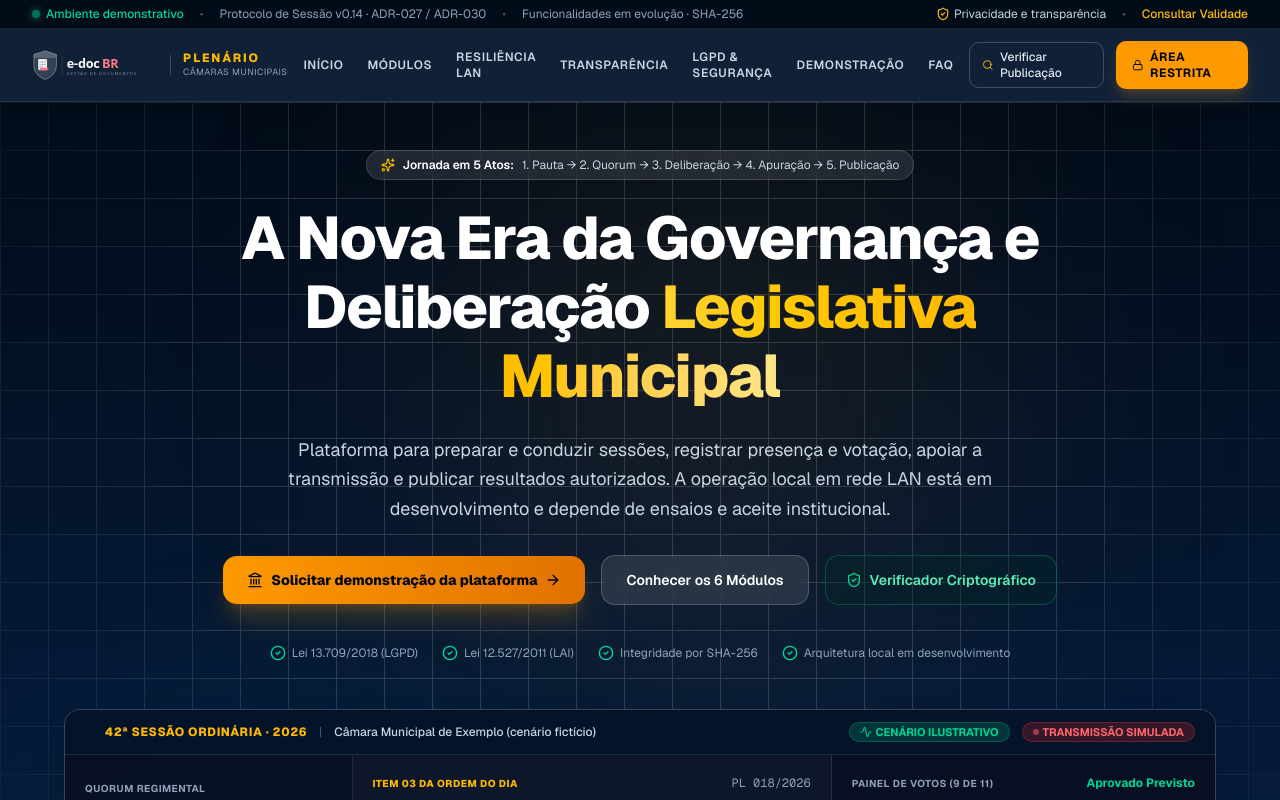
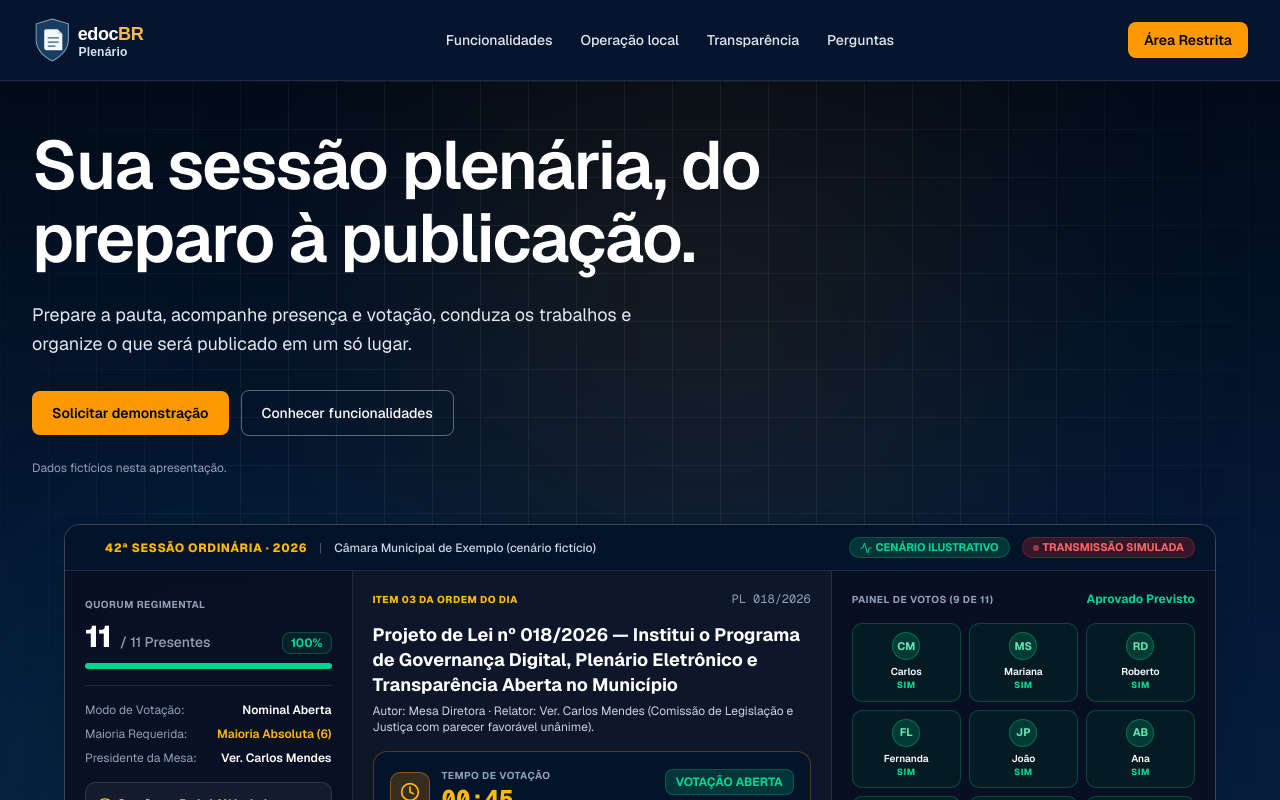
Before and after one commit to ticamaramucuri-ai/edocbrplenario, a Next.js app: page /apresentacao in a window 1280 px wide. Shown: the top 800 px of the page. Built offline with nearby package versions, Linux system fonts and the light colour scheme.

Commit message:
fix(landing): simplificar topo e unificar marca do plenario

```diff
--- a/src/components/app/institutional-login-dialog.tsx
+++ b/src/components/app/institutional-login-dialog.tsx
@@ -1,10 +1,10 @@
 'use client'
 
 import Link from 'next/link'
-import Image from 'next/image'
 import { ArrowUpRight, ExternalLink, Landmark, Lock, ShieldCheck, Sparkles, X } from 'lucide-react'
 
 import { Dialog, DialogContent, DialogDescription, DialogHeader, DialogTitle } from '@/components/ui/dialog'
+import { BrandLogo } from '@/components/brand/brand-logo'
 import { Separator } from '@/components/ui/separator'
 import LoginForm, { type LoggedInActor } from '@/components/app/login-form'
 import { useApp } from '@/lib/store'
@@ -46,19 +46,7 @@ export function InstitutionalLoginDialog({
 
           <DialogHeader className="relative z-10 space-y-2 text-left">
             <div className="flex items-center justify-between gap-3">
-              <div className="flex items-center gap-2.5">
-                <Image
-                  src="/brand/edocbr-logo-white.svg"
-                  alt="e-docBR"
-                  width={110}
-                  height={28}
-                  className="h-6 w-auto object-contain"
-                />
-                <span className="h-4 w-[1px] bg-white/20" />
-                <span className="text-[10px] font-extrabold tracking-[0.16em] text-amber-400">
-                  PLENÁRIO
-                </span>
-              </div>
+              <BrandLogo inverse compact />
 
               <span className="inline-flex items-center gap-1.5 rounded-full border border-emerald-500/40 bg-emerald-500/15 px-2 py-0.5 text-[10px] font-mono font-bold text-emerald-300">
                 <span className="size-1.5 rounded-full bg-emerald-400 animate-pulse shadow-[0_0_8px_#34d399]" />
--- a/src/components/app/institutional-login.tsx
+++ b/src/components/app/institutional-login.tsx
@@ -2,7 +2,6 @@
 
 import { useState } from 'react'
 import Link from 'next/link'
-import Image from 'next/image'
 import { ArrowLeft, CheckCircle2, ChevronRight, KeyRound, Landmark, Lock, ShieldCheck, Sparkles } from 'lucide-react'
 import LoginForm, { type LoggedInActor } from '@/components/app/login-form'
 import { BrandLogo } from '@/components/brand/brand-logo'
@@ -44,20 +43,7 @@ export function InstitutionalLogin({
 
           {/* Topo do Cofre */}
           <div className="relative z-10 flex items-center justify-between gap-4">
-            <div className="flex items-center gap-3">
-              <Image
-                src="/brand/edocbr-logo-white.svg"
-                alt="e-docBR"
-                width={120}
-                height={32}
-                className="h-8 w-auto object-contain"
-                priority
-              />
-              <span className="h-5 w-[1px] bg-white/30" />
-              <span className="text-[11px] font-extrabold tracking-[0.16em] text-amber-300">
-                PLENÁRIO
-              </span>
-            </div>
+            <BrandLogo inverse compact />
 
             <span className="inline-flex items-center gap-1.5 rounded-full border border-emerald-500/40 bg-emerald-500/15 px-2.5 py-0.5 text-[10.5px] font-mono font-bold text-emerald-300">
               <span className="size-1.5 rounded-full bg-emerald-400 shadow-[0_0_8px_#34d399]" />
--- a/src/components/brand/brand-logo.tsx
+++ b/src/components/brand/brand-logo.tsx
@@ -10,18 +10,15 @@ type BrandLogoProps = {
 /** Identidade do produto. A Câmara usa seu brasão em componente separado. */
 export function BrandLogo({ inverse = false, compact = false, className }: BrandLogoProps) {
   return (
-    <div className={cn('flex min-w-0 items-center gap-2', className)} aria-label="edocBR Plenário">
+    <div className={cn('flex min-w-0 items-center', className)}>
       <Image
         src={inverse ? '/brand/edocbr-logo-white.svg' : '/brand/edocbr-logo-dark.svg'}
-        alt="e-docBR"
+        alt="edocBR Plenário"
         width={268}
         height={68}
-        className={cn('h-auto shrink-0 object-contain', compact ? 'w-[106px]' : 'w-[134px]')}
+        className={cn('h-auto shrink-0 object-contain', compact ? 'w-[150px]' : 'w-[180px]')}
         priority
       />
-      <span className={cn('border-l pl-2 text-[10px] font-extrabold tracking-[0.12em]', inverse ? 'border-white/35 text-white' : 'border-[#062f63]/25 text-[#031f43]')}>
-        PLENÁRIO
-      </span>
     </div>
   )
 }
--- a/src/modules/landing/landing-view.tsx
+++ b/src/modules/landing/landing-view.tsx
@@ -2,7 +2,6 @@
 
 import { useState } from 'react'
 import Link from 'next/link'
-import Image from 'next/image'
 import {
   Activity,
   ArrowRight,
@@ -18,6 +17,7 @@ import {
   HelpCircle,
   Landmark,
   Lock,
+  Menu,
   Search,
   Server,
   ShieldAlert,
@@ -28,6 +28,7 @@ import {
   Vote,
   Wifi,
   WifiOff,
+  X,
 } from 'lucide-react'
 
 import { BrandLogo } from '@/components/brand/brand-logo'
@@ -44,6 +45,7 @@ interface LandingViewProps {
 
 export function LandingView({ onOpenLoginModal }: LandingViewProps) {
   const [openFaq, setOpenFaq] = useState<number | null>(null)
+  const [menuOpen, setMenuOpen] = useState(false)
 
   const toggleFaq = (index: number) => {
     setOpenFaq(openFaq === index ? null : index)
@@ -51,121 +53,62 @@ export function LandingView({ onOpenLoginModal }: LandingViewProps) {
 
   return (
     <div className="min-h-screen bg-slate-50 text-slate-900 selection:bg-amber-400 selection:text-slate-950 font-sans">
-      {/* ═══════════════════════════════════════════════════════════════════════
-          TOPO: BARRA DE TELEMETRIA INSTITUCIONAL
-          ═══════════════════════════════════════════════════════════════════════ */}
-      <div className="bg-[#020b18] border-b border-white/10 text-xs text-slate-300 py-1.5 px-4 sm:px-8">
-        <div className="max-w-7xl mx-auto flex flex-wrap items-center justify-between gap-3 text-[11px] sm:text-xs">
-          <div className="flex items-center gap-4 flex-wrap">
-            <span className="flex items-center gap-1.5 font-medium text-emerald-400">
-              <span className="size-2 rounded-full bg-emerald-400 animate-pulse shadow-[0_0_8px_#34d399]" />
-              Ambiente demonstrativo
-            </span>
-            <span className="hidden md:inline text-white/30">•</span>
-            <span className="hidden md:inline text-slate-400">
-              Protocolo de Sessão v0.14 · ADR-027 / ADR-030
-            </span>
-            <span className="hidden lg:inline text-white/30">•</span>
-            <span className="hidden lg:inline text-slate-400">
-              Funcionalidades em evolução · SHA-256
-            </span>
-          </div>
-          <div className="flex items-center gap-4 text-slate-400">
-            <span className="flex items-center gap-1 text-slate-300">
-              <ShieldCheck className="size-3.5 text-amber-400" />
-              Privacidade e transparência
-            </span>
-            <span className="text-white/30">•</span>
-            <a
-              href="#verificador"
-              className="text-amber-400 hover:text-amber-300 underline-offset-2 hover:underline transition-colors font-medium"
-            >
-              Consultar Validade
-            </a>
-          </div>
-        </div>
-      </div>
-
-      {/* ═══════════════════════════════════════════════════════════════════════
-          NAVBAR PRINCIPAL INSTITUCIONAL
-          ═══════════════════════════════════════════════════════════════════════ */}
-      <header className="sticky top-0 z-50 bg-[#04152d]/95 backdrop-blur-md border-b border-white/10 text-white">
-        <div className="max-w-7xl mx-auto px-4 sm:px-8 h-18 flex items-center justify-between gap-4">
-          {/* Logo & Marca */}
-          <Link href="/" className="flex items-center gap-3 shrink-0 group">
-            <Image
-              src="/brand/edocbr-logo-white.svg"
-              alt="e-docBR"
-              width={124}
-              height={32}
-              className="h-8 w-auto object-contain transition-transform group-hover:scale-105"
-              priority
-            />
-            <span className="h-5 w-[1px] bg-white/20" />
-            <div className="flex flex-col">
-              <span className="text-xs font-extrabold tracking-[0.16em] text-amber-400">
-                PLENÁRIO
-              </span>
-              <span className="text-[9px] uppercase tracking-wider text-slate-400">
-                Câmaras Municipais
-              </span>
-            </div>
+      <header className="sticky top-0 z-50 border-b border-white/10 bg-[#04152d] text-white">
+        <div className="mx-auto flex h-20 max-w-7xl items-center justify-between gap-5 px-4 sm:px-8">
+          <Link href="/" className="shrink-0 rounded-sm focus-visible:outline-2 focus-visible:outline-offset-4 focus-visible:outline-amber-400">
+            <BrandLogo inverse />
           </Link>
 
-          {/* Links de Navegação */}
-          <nav className="hidden lg:flex items-center gap-6 text-xs uppercase tracking-wider font-semibold text-slate-300">
-            <a href="#hero" className="hover:text-amber-400 transition-colors">
-              Início
-            </a>
-            <a href="#modulos" className="hover:text-amber-400 transition-colors">
-              Módulos
-            </a>
-            <a href="#arquitetura" className="hover:text-amber-400 transition-colors">
-              Resiliência LAN
-            </a>
-            <a href="#transparencia" className="hover:text-amber-400 transition-colors">
-              Transparência
-            </a>
-            <a href="#lgpd" className="hover:text-amber-400 transition-colors">
-              LGPD & Segurança
-            </a>
-            <a href="#onboarding" className="hover:text-amber-400 transition-colors">
-              Demonstração
-            </a>
-            <a href="#faq" className="hover:text-amber-400 transition-colors">
-              FAQ
-            </a>
+          <nav aria-label="Navegação principal" className="hidden items-center gap-7 text-sm font-medium text-slate-200 lg:flex">
+            <a href="#modulos" className="hover:text-white focus-visible:text-white">Funcionalidades</a>
+            <a href="#arquitetura" className="hover:text-white focus-visible:text-white">Operação local</a>
+            <a href="#transparencia" className="hover:text-white focus-visible:text-white">Transparência</a>
+            <a href="#faq" className="hover:text-white focus-visible:text-white">Perguntas</a>
           </nav>
 
-          {/* Ações Direitas */}
-          <div className="flex items-center gap-3">
-            <a
-              href="#verificador"
-              className="hidden sm:inline-flex items-center gap-1.5 px-3 py-1.5 rounded-lg border border-white/20 text-xs font-medium text-slate-200 hover:bg-white/10 transition-colors"
-            >
-              <Search className="size-3.5 text-amber-400" />
-              Verificar Publicação
-            </a>
-
+          <div className="flex items-center gap-2">
             {onOpenLoginModal ? (
               <Button
                 onClick={onOpenLoginModal}
-                className="bg-amber-500 hover:bg-amber-600 text-slate-950 font-bold text-xs uppercase tracking-wider shadow-lg shadow-amber-500/20"
+                className="bg-amber-500 hover:bg-amber-400 text-slate-950 font-semibold text-xs sm:text-sm"
               >
-                <Lock className="size-3.5 mr-1" />
                 Área Restrita
               </Button>
             ) : (
               <Link
                 href="/login"
-                className="inline-flex items-center justify-center gap-1.5 px-4 py-2 rounded-lg bg-amber-500 hover:bg-amber-600 text-slate-950 font-bold text-xs uppercase tracking-wider shadow-lg shadow-amber-500/20 transition-all hover:scale-[1.02]"
+                className="inline-flex items-center justify-center rounded-md bg-amber-500 px-4 py-2 text-xs font-semibold text-slate-950 hover:bg-amber-400 sm:text-sm"
               >
-                <Lock className="size-3.5" />
                 Área Restrita
               </Link>
             )}
+            <button
+              type="button"
+              aria-label={menuOpen ? 'Fechar menu' : 'Abrir menu'}
+              aria-expanded={menuOpen}
+              aria-controls="landing-menu-mobile"
+              onClick={() => setMenuOpen(!menuOpen)}
+              className="inline-flex size-10 items-center justify-center rounded-md border border-white/25 text-white lg:hidden"
+            >
+              {menuOpen ? <X className="size-5" aria-hidden /> : <Menu className="size-5" aria-hidden />}
+            </button>
           </div>
         </div>
+        {menuOpen && (
+          <nav id="landing-menu-mobile" aria-label="Navegação móvel" className="border-t border-white/10 bg-[#04152d] px-4 pb-4 pt-2 lg:hidden sm:px-8">
+            {[
+              ['Funcionalidades', '#modulos'],
+              ['Operação local', '#arquitetura'],
+              ['Transparência', '#transparencia'],
+              ['Perguntas', '#faq'],
+              ['Solicitar demonstração', '#onboarding'],
+            ].map(([label, href]) => (
+              <a key={href} href={href} onClick={() => setMenuOpen(false)} className="block border-b border-white/10 py-3 text-sm text-slate-100 last:border-0">
+                {label}
+              </a>
+            ))}
+          </nav>
+        )}
       </header>
 
       {/* ═══════════════════════════════════════════════════════════════════════
@@ -177,7 +120,7 @@ export function LandingView({ onOpenLoginModal }: LandingViewProps) {
       >
         {/* Glows e Grid Architectural */}
         <div
-          className="absolute inset-0 opacity-15 pointer-events-none"
+          className="absolute inset-0 opacity-5 pointer-events-none"
           style={{
             backgroundImage:
               'linear-gradient(to right, #fff 1px, transparent 1px), linear-gradient(to bottom, #fff 1px, transparent 1px)',
@@ -189,75 +132,31 @@ export function LandingView({ onOpenLoginModal }: LandingViewProps) {
         <div className="absolute bottom-10 left-10 w-[450px] h-[450px] bg-emerald-500/10 rounded-full blur-[120px] pointer-events-none" />
 
         <div className="max-w-7xl mx-auto relative z-10 space-y-12">
-          {/* Headline and Narrative */}
-          <div className="text-center max-w-4xl mx-auto space-y-6">
-            {/* 5-Act Journey Pill */}
-            <div className="inline-flex items-center gap-2 px-3.5 py-1.5 rounded-full bg-white/10 border border-white/15 text-xs text-slate-200 backdrop-blur-sm">
-              <Sparkles className="size-3.5 text-amber-400" />
-              <span className="font-semibold text-white">Jornada em 5 Atos:</span>
-              <span className="text-slate-300">
-                1. Pauta → 2. Quorum → 3. Deliberação → 4. Apuração → 5. Publicação
-              </span>
-            </div>
-
-            <h1 className="text-3xl sm:text-5xl lg:text-6xl font-extrabold tracking-tight leading-[1.15]">
-              A Nova Era da Governança e Deliberação{' '}
-              <span className="bg-gradient-to-r from-amber-300 via-amber-400 to-amber-200 bg-clip-text text-transparent">
-                Legislativa Municipal
-              </span>
+          <div className="max-w-4xl space-y-6">
+            <h1 className="max-w-3xl text-4xl font-semibold leading-[1.08] tracking-tight sm:text-5xl lg:text-[4.25rem]">
+              Sua sessão plenária, do preparo à publicação.
             </h1>
 
-            <p className="text-base sm:text-lg text-slate-300 max-w-3xl mx-auto font-normal leading-relaxed">
-              Plataforma para preparar e conduzir sessões, registrar presença e votação,
-              apoiar a transmissão e publicar resultados autorizados. A operação local em rede LAN está em desenvolvimento e depende de ensaios e aceite institucional.
+            <p className="max-w-2xl text-base leading-relaxed text-slate-200 sm:text-lg">
+              Prepare a pauta, acompanhe presença e votação, conduza os trabalhos e organize o que será publicado em um só lugar.
             </p>
 
-            {/* CTAs Principais */}
-            <div className="flex flex-wrap items-center justify-center gap-4 pt-2">
+            <div className="flex flex-wrap items-center gap-3 pt-2">
               <a
                 href="#onboarding"
-                className="inline-flex items-center justify-center gap-2 px-6 py-3.5 rounded-xl bg-gradient-to-r from-amber-500 to-amber-600 hover:from-amber-600 hover:to-amber-700 text-slate-950 font-extrabold text-sm shadow-xl shadow-amber-500/20 transition-all hover:scale-105"
+                className="inline-flex items-center justify-center gap-2 rounded-md bg-amber-500 px-5 py-3 text-sm font-semibold text-slate-950 hover:bg-amber-400"
               >
-                <Landmark className="size-4" />
-                Solicitar demonstração da plataforma
-                <ArrowRight className="size-4" />
+                Solicitar demonstração
               </a>
 
               <a
                 href="#modulos"
-                className="inline-flex items-center justify-center gap-2 px-6 py-3.5 rounded-xl bg-white/10 hover:bg-white/15 border border-white/20 text-white font-semibold text-sm backdrop-blur-sm transition-all"
+                className="inline-flex items-center justify-center rounded-md border border-white/35 px-5 py-3 text-sm font-medium text-white hover:bg-white/10"
               >
-                Conhecer os 6 Módulos
-              </a>
-
-              <a
-                href="#verificador"
-                className="inline-flex items-center justify-center gap-2 px-5 py-3.5 rounded-xl border border-emerald-500/30 bg-emerald-950/30 hover:bg-emerald-900/40 text-emerald-300 font-semibold text-sm transition-all"
-              >
-                <ShieldCheck className="size-4 text-emerald-400" />
-                Verificador Criptográfico
+                Conhecer funcionalidades
               </a>
             </div>
-
-            {/* Selos de Conformidade e Normas */}
-            <div className="pt-4 flex flex-wrap items-center justify-center gap-6 text-xs text-slate-400">
-              <div className="flex items-center gap-1.5">
-                <CheckCircle2 className="size-4 text-emerald-400" />
-                <span>Lei 13.709/2018 (LGPD)</span>
-              </div>
-              <div className="flex items-center gap-1.5">
-                <CheckCircle2 className="size-4 text-emerald-400" />
-                <span>Lei 12.527/2011 (LAI)</span>
-              </div>
-              <div className="flex items-center gap-1.5">
-                <CheckCircle2 className="size-4 text-emerald-400" />
-                <span>Integridade por SHA-256</span>
-              </div>
-              <div className="flex items-center gap-1.5">
-                <CheckCircle2 className="size-4 text-emerald-400" />
-                <span>Arquitetura local em desenvolvimento</span>
-              </div>
-            </div>
+            <p className="text-xs text-slate-400">Dados fictícios nesta apresentação.</p>
           </div>
 
           {/* ═══════════════════════════════════════════════════════════════════
@@ -1050,19 +949,7 @@ export function LandingView({ onOpenLoginModal }: LandingViewProps) {
         <div className="max-w-7xl mx-auto space-y-12">
           <div className="grid grid-cols-1 md:grid-cols-2 lg:grid-cols-5 gap-8">
             <div className="lg:col-span-2 space-y-4">
-              <div className="flex items-center gap-3">
-                <Image
-                  src="/brand/edocbr-logo-white.svg"
-                  alt="e-docBR"
-                  width={130}
-                  height={34}
-                  className="h-8 w-auto object-contain"
-                />
-                <span className="h-5 w-[1px] bg-white/20" />
-                <span className="text-xs font-extrabold tracking-[0.16em] text-amber-400">
-                  PLENÁRIO
-                </span>
-              </div>
+              <BrandLogo inverse />
               <p className="text-xs text-slate-400 max-w-sm leading-relaxed">
                 Plataforma de apoio à preparação de sessões, deliberação eletrônica, painel de plenário e transparência nas Câmaras Municipais.
               </p>
--- a/src/modules/landing/onboarding-form.tsx
+++ b/src/modules/landing/onboarding-form.tsx
@@ -3,7 +3,6 @@
 import { useState } from 'react'
 import { CheckCircle2, Copy, ExternalLink, Loader2, RefreshCw, Send, ShieldAlert, Sparkles } from 'lucide-react'
 import { z } from 'zod'
-import { toast } from 'sonner'
 import { Button } from '@/components/ui/button'
 import { Input } from '@/components/ui/input'
 import { Label } from '@/components/ui/label'
@@ -132,7 +131,6 @@ export function OnboardingForm() {
       }
 
       setSuccessData(data)
-      toast.success('Solicitação de demonstração registrada com sucesso!')
     } catch {
       setError('Falha de rede ao conectar ao servidor. Verifique a conexão e tente novamente.')
     } finally {
```
Also changed, not shown: scripts/local-landing-browser.mjs (+10 -2 lines), public/brand/edocbr-logo-dark.svg, public/brand/edocbr-logo-white.svg, 6 other files (tests, documents, lock files or other folders).
